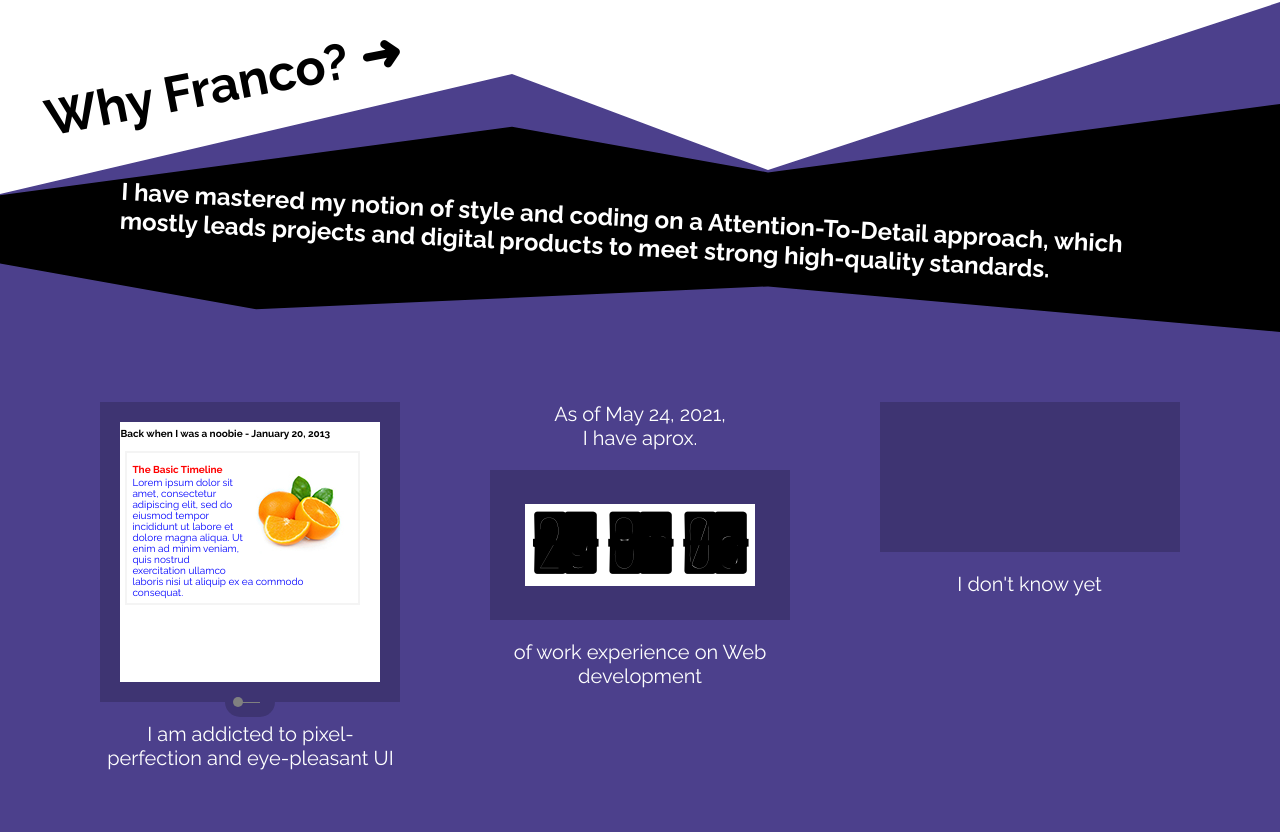
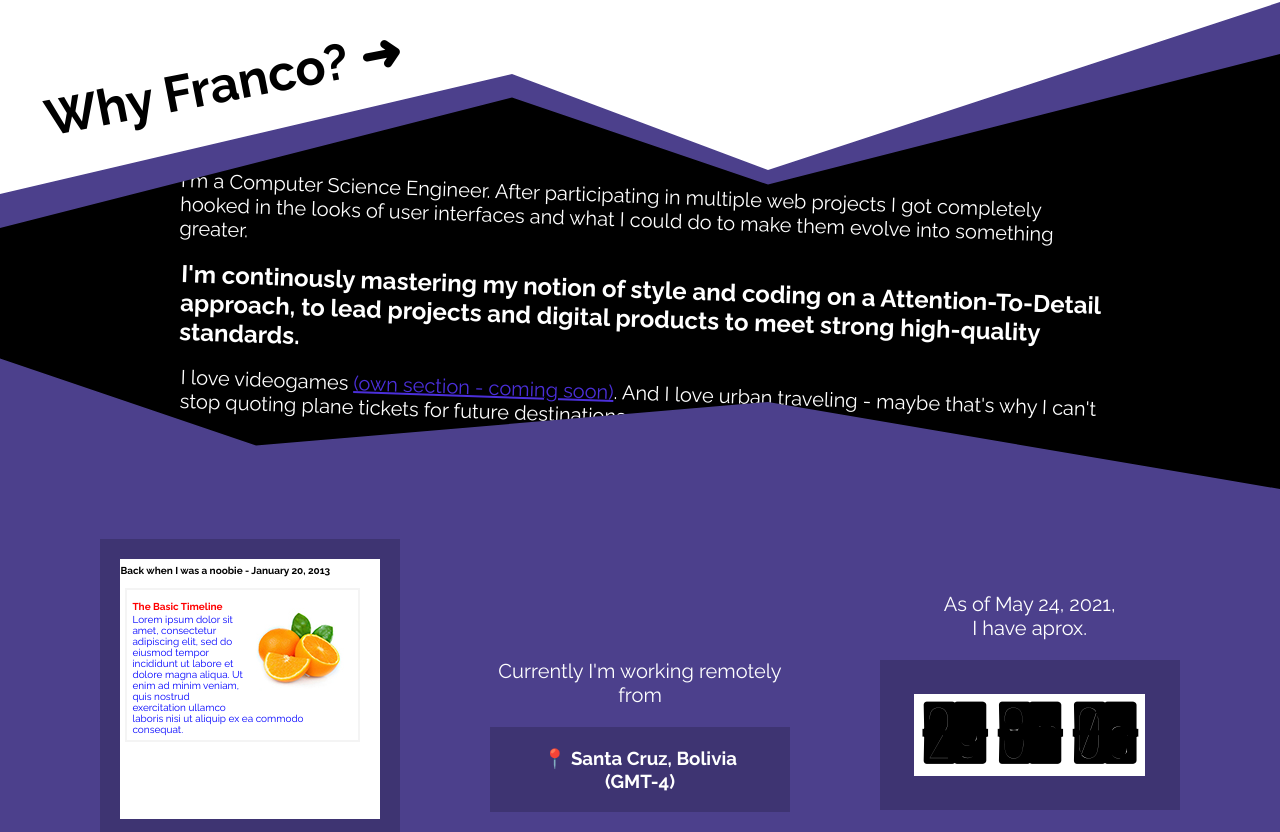
Before and after one commit to TheFrankemon/000, an Angular app: page / in a window 1280 px wide. Shown: the part 846-1678 px from the top of the page. Built offline with nearby package versions, Linux system fonts and the light colour scheme.

Commit message:
Improve description content / Fix aside margins

```diff
--- a/src/app/about/about.component.html
+++ b/src/app/about/about.component.html
@@ -5,14 +5,24 @@
   </h1>
 </div>
 <div class="core-description">
+  <p>
+    I'm a Computer Science Engineer. After participating in multiple web projects I got completely hooked in the looks of
+    user interfaces and what I could do to make them evolve into something greater.
+  </p>
+  <br/>
   <h2 class="description-text">
-    I have mastered my notion of style and coding on a Attention-To-Detail approach,
-    which mostly leads projects and digital products to meet strong high-quality standards.
+    I'm continously mastering my notion of style and coding on a Attention-To-Detail approach,
+    to lead projects and digital products to meet strong high-quality standards.
   </h2>
+  <br/>
+  <p>
+    I love videogames <a href="javascript:void(0)">(own section - coming soon)</a>.
+    And I love urban traveling - maybe that's why I can't stop quoting plane tickets for future destinations.
+  </p>
 </div>
 <div class="why-container">
   <div class="why-panel">
-    <div class="badui">
+    <div class="badui dark-panel">
 
       <div class="website-example" [class.new-ui]="enableCSS">
         <b>Back when I was a noobie</b><b> - January 20, 2013</b>
@@ -30,21 +40,23 @@
         <div class="toggle-line"></div>
       </div>
     </div>
-    <p class="why-panel-label">I am addicted to pixel-perfection and eye-pleasant UI</p>
+    <p class="why-panel-label">I am addicted to pixel-perfection and eye-pleasant User Interfaces.</p>
+  </div>
+  <div class="why-panel">
+    <p class="why-panel-label">Currently I'm working {{remoteWork ? 'remotely' : ''}} from</p>
+    <div class="dark-panel location">
+      <h3>📍 {{ currentLocation }}<br>({{ currentTimezone }})</h3>
+    </div>
   </div>
   <div class="why-panel">
     <p class="why-panel-label">As of {{ currentDay | date: 'mediumDate' }},<br>I have aprox.</p>
-    <div class="img clock-wrapper">
+    <div class="dark-panel clock-wrapper">
       <div class="clock">
         <div class="txt">{{ elapsedWorkXP }}</div>
       </div>
     </div>
     <p class="why-panel-label">of work experience on Web development</p>
   </div>
-  <div class="why-panel">
-    <div class="img"></div>
-    <p class="why-panel-label">I don't know yet</p>
-  </div>
 </div>
 <div class="header-footer">
 </div>
--- a/src/app/about/about.component.scss
+++ b/src/app/about/about.component.scss
@@ -26,21 +26,38 @@
   background-color: #000;
   color: #FFFFFF;
   clip-path: polygon(0% 40%, 40% 10%, 60% 30%, 100% 0%, 100% 100%, 60% 80%, 20% 90%, 0% 70%);
-  margin-top: -90px;
-  padding: 100px 120px 70px;
+  margin-top: -140px;
+  padding: 130px 180px 60px;
+
+
+  .description-text, p {
+    transform: rotate(2deg);
+  }
+
+  p {
+    font-size: 20px;
+  }
+
+  p a {
+    color: #4b2fda;
+
+    &:hover {
+      color: #685ab0;
+    }
+  }
 
   .description-text {
     font-size: 24px;
-    transform: rotate(3deg);
   }
 }
 
 .why-container {
   display: flex;
+  align-items: center;
   justify-content: center;
   gap: 7%;
-  margin-top: 70px;
-  margin-bottom: 250px;
+  margin-top: 50px;
+  margin-bottom: 160px;
 
   .why-panel {
     display: flex;
@@ -55,9 +72,7 @@
     color: white;
   }
 
-  .img,
-  .badui {
-    width: 100%;
+  .dark-panel {
     background-color: #00000030;
   }
 
@@ -118,14 +133,11 @@
     }
   }
 
-  .img {
-    height: 150px;
-  }
-
   .clock-wrapper {
     display: flex;
     align-items: center;
     justify-content: center;
+    height: 150px;
 
     .clock {
       padding: 10px;
@@ -147,6 +159,20 @@
     }
   }
 
+  .location {
+    text-align: center;
+    color: #FFFFFF;
+  }
+
+  .location,
+  .intro,
+  .hobbies {
+    padding: 20px;
+  }
+
+  .hobbies {
+    margin-top: 20px;
+  }
 }
 
 .website-example {
--- a/src/app/about/about.component.ts
+++ b/src/app/about/about.component.ts
@@ -9,6 +9,9 @@ export class AboutComponent implements OnInit {
 
   enableCSS = false;
   leapYears = [2020, 2024, 2028, 2032, 2036, 2040];
+  currentLocation = 'Santa Cruz, Bolivia';
+  currentTimezone = 'GMT-4';
+  remoteWork = true;
 
   constructor() { }
 
--- a/src/app/app.component.scss
+++ b/src/app/app.component.scss
@@ -6,13 +6,13 @@ nav {
   position: fixed;
   z-index: 2;
   width: 100%;
-  clip-path: polygon(0% 0%, 50% 0%, 5% 100%);
+  clip-path: polygon(0% 0%, 50% 0%, 10% 100%);
   height: 10vh;
   opacity: 0.9;
 
   object {
     width: 50px;
     height: 50px;
-    margin-left: 60px;
+    margin-left: 130px;
   }
 }
--- a/src/app/home/home.component.scss
+++ b/src/app/home/home.component.scss
@@ -87,7 +87,7 @@
       display: flex;
       flex-direction: column;
       margin-top: 150px;
-      margin-left: 50px;
+      margin-left: 180px;
       position: absolute;
       z-index: 5; //in-between floating icons
       transition: opacity ease-in-out 0.5s;
--- a/src/app/workxp/workxp.component.scss
+++ b/src/app/workxp/workxp.component.scss
@@ -15,7 +15,7 @@
 
 .about-wrapper {
   display: flex;
-  margin: 40px 70px;
+  margin: 40px 180px;
 }
 
 .work,
```
